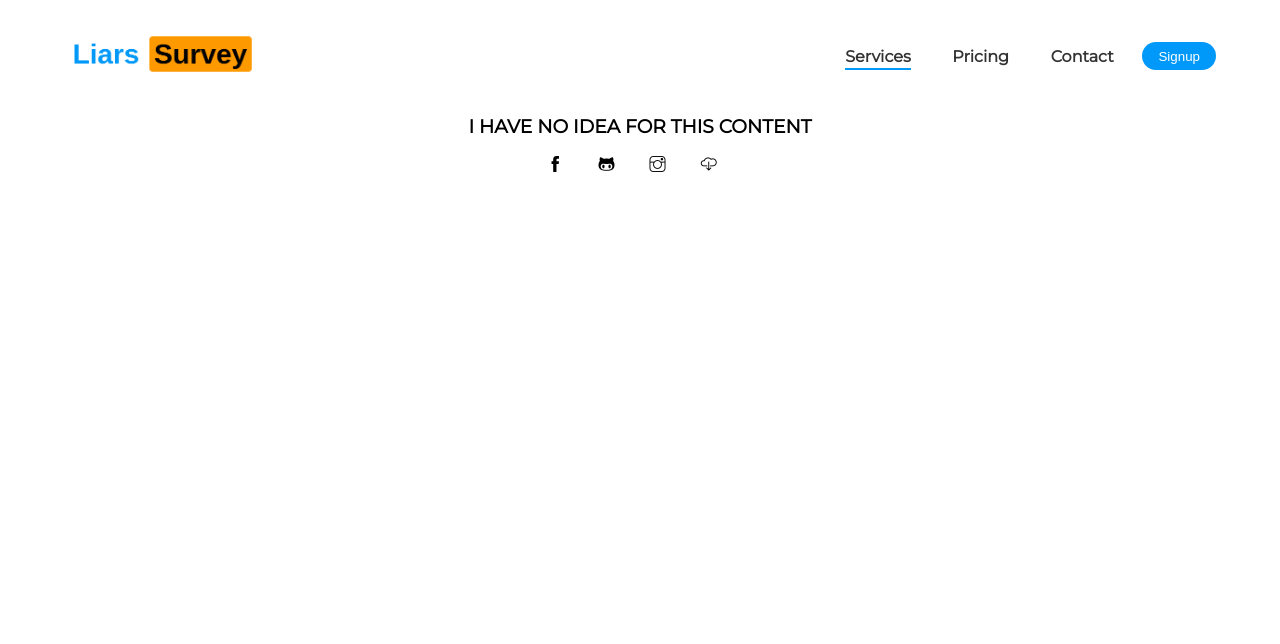
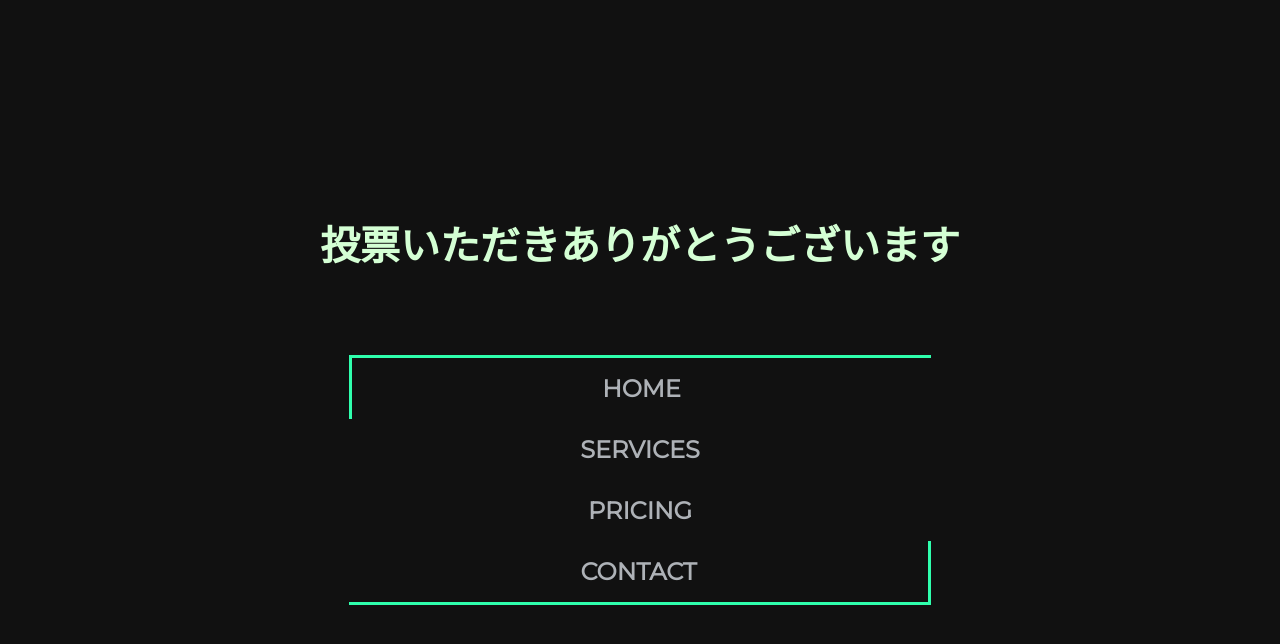
Before and after one commit to blackblue2712/send-surveys, a React (Create React App) app in the folder client/: page /services/surveys/1/1/1 in a window 1280 px wide. Shown: the top 644 px of the page. Built offline with nearby package versions, Linux system fonts and the light colour scheme; no server answers.

Commit message:
not found and thanks page

```diff
--- /dev/null
+++ b/client/src/components/404.js
@@ -0,0 +1,28 @@
+import React from 'react';
+import { Link } from 'react-router-dom';
+
+
+const PageNotFound = () => {
+    return (
+        <div id="page-not-found">
+            <h1>404 - Page not found</h1>
+            <ul className="mobile-nav__items">
+                <li id="mobile-home" className="mobile-nav__item">
+                    <Link to="/">Home</Link>
+                </li>
+                <li id="mobile-services" className="mobile-nav__item">
+                    <Link to="/services">Services</Link>
+                </li>
+                <li className="mobile-nav__item">
+                    <a href="#Pricing">Pricing</a>
+                </li>
+                <li className="mobile-nav__item">
+                    <a href="#Contact">Contact</a>
+                </li>
+            </ul>
+
+        </div>
+    )
+}
+
+export default PageNotFound;
--- a/client/src/components/App.js
+++ b/client/src/components/App.js
@@ -9,6 +9,8 @@ import Main from './Main';
 import Surveys from './surveys/Surveys';
 import CreateSurvey from './surveys/CreateSurvey';
 import ListSurveys from './surveys/ListSurveys';
+import PageNotFound from './404';
+import Thanks from './Thanks';
 
 
 import "./app.css";
@@ -26,6 +28,9 @@ class App extends React.Component {
 
                     <Route exact path="/services/create/:uid" component={CreateSurvey} />
                     <PrivateRoute exact path="/services/surveys" component={ListSurveys} />
+                    <Route exact path="/services/surveys/:sid/:choice/:owner" component={Thanks} />
+
+                    <Route component={PageNotFound} />
                 </Switch>
                 <Footer />
             </Router>
--- a/client/src/components/Header.js
+++ b/client/src/components/Header.js
@@ -30,7 +30,7 @@ class Header extends React.Component {
             try {
                 document.getElementById(whereami).classList.add("youarehere");
             } catch(err) {
-                console.log("route not defined")
+                console.log("tab not defined")
             }
         }
 
@@ -45,7 +45,7 @@ class Header extends React.Component {
             try {
                 document.getElementById(whereami).classList.add("youarehere");
             } catch(err) {
-                console.log("route not defined")
+                console.log("tab not defined")
             }
         }
     }
--- /dev/null
+++ b/client/src/components/Thanks.js
@@ -0,0 +1,29 @@
+import React from 'react';
+import { Link } from 'react-router-dom';
+
+class Thanks extends React.Component {
+
+    render() {
+        return (
+            <div id="thanks">
+                <h1> </h1>
+                <ul className="mobile-nav__items">
+                    <li id="mobile-home" className="mobile-nav__item">
+                        <Link to="/">Home</Link>
+                    </li>
+                    <li id="mobile-services" className="mobile-nav__item">
+                        <Link to="/services">Services</Link>
+                    </li>
+                    <li className="mobile-nav__item">
+                        <a href="#Pricing">Pricing</a>
+                    </li>
+                    <li className="mobile-nav__item">
+                        <a href="#Contact">Contact</a>
+                    </li>
+                </ul>
+            </div>
+        )
+    }
+}
+
+export default Thanks;
--- a/client/src/components/app.css
+++ b/client/src/components/app.css
@@ -232,7 +232,7 @@ header {
 
 /* MAIN */
 main {
-    margin: 5rem 3rem 0 3rem;
+    margin: 3rem 3rem 0 3rem;
 }
 
 section {
@@ -332,6 +332,44 @@ footer nav a:hover {
     border-radius: 50%;
 }
 
+#page-not-found,
+#thanks {
+    display: flex;
+    flex-direction: column;
+    position: fixed;
+    width: 100vw;
+    height: 100vh;
+    top: 0;
+    left: 0;
+    background-color: #111;
+    align-items: center;
+    justify-content: center;
+    color: #ccc;
+}
+
+#page-not-found .mobile-nav__items,
+#thanks .mobile-nav__items {
+    position: relative;
+    height: auto;
+}
+
+#thanks h1 {
+    margin: 5rem auto;
+    position: relative;
+}
+
+#thanks h1::before {
+    content: "";
+    position: absolute;
+    top: 50%;
+    left: 50%;
+    transform: translate(-50%, -30%);
+    animation: changeTextThanks 6s linear infinite;
+    min-width: 100vw;
+    font-size: 2.5rem;
+    text-align: center;
+}
+
 
 @keyframes plusWidthTo100 {
     0% {
@@ -354,3 +392,69 @@ footer nav a:hover {
         top: 46px;
     }
 }
+
+@keyframes changeTextThanks {
+    0% {
+        content: "Cảm ơn bạn đã bỏ phiếu";
+        opacity: .3;
+        transform: translate(-50%, -30%);
+        color: hsl(78, 100%, 95%);
+    }
+    5% {
+        content: "Cảm ơn bạn đã bỏ phiếu";
+        transform: translate(-50%, -50%);
+        opacity: 1;
+
+    }
+    29% {
+        content: "Cảm ơn bạn đã bỏ phiếu";
+        transform: translate(-50%, -50%);
+        opacity: 1;
+    }
+    30% {
+        content: "Cảm ơn bạn đã bỏ phiếu";
+        transform: translate(-50%, -30%);
+        opacity: 0;
+    }
+    31% {
+        content: "Thanks for voting!";
+        opacity: .3;
+        transform: translate(-50%, -30%);
+    }
+    35% {
+        content: "Thanks for voting!";
+        transform: translate(-50%, -50%);
+        opacity: 1;
+    }
+    59% {
+        content: "Thanks for voting!";
+        transform: translate(-50%, -50%);
+        opacity: 1;
+    }
+    60% {
+        content: "Thanks for voting!";
+        transform: translate(-50%, -30%);
+        opacity: 0;
+    }
+    61% {
+        content: "投票いただきありがとうございます";
+        opacity: .3;
+        transform: translate(-50%, -30%);
+    }
+    65% {
+        content: "投票いただきありがとうございます";
+        transform: translate(-50%, -50%);
+        opacity: 1;
+    }
+    89% {
+        content: "投票いただきありがとうございます";
+        transform: translate(-50%, -50%);
+        opacity: 1;
+    }
+    100% {
+        content: "投票いただきありがとうございます";
+        transform: translate(-50%, -30%);
+        opacity: 0;
+        color: rgb(205, 255, 208);
+    }
+}
--- a/client/src/components/modal/ModalLogin.js
+++ b/client/src/components/modal/ModalLogin.js
@@ -5,11 +5,11 @@ class ModalLogin extends React.Component {
 
 
     handleLoginFacebook = () => {
-        window.location = (`/auth/facebook`);
+        window.location = (`${process.env.REACT_APP_API_URL}/auth/facebook`);
     }
 
     handleLoginGoogle = () => {
-        window.location = (`/auth/google`);
+        window.location = (`${process.env.REACT_APP_API_URL}/auth/google`);
     }
 
     renderTitleHeader = () => {
```
Also changed, not shown: 36 other files (tests, documents, lock files or other folders). Lines whose indentation alone changed are shown as unchanged.
